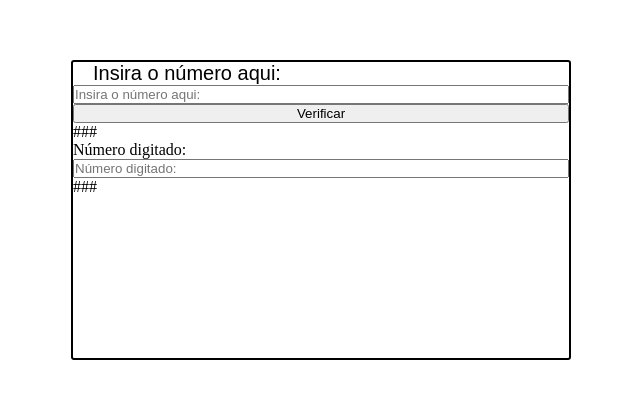
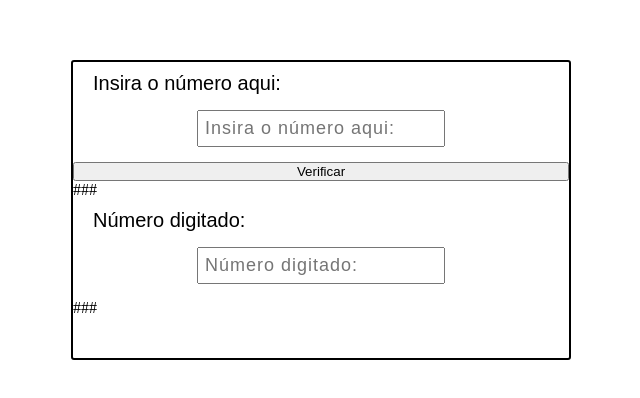
Before and after one commit to WellinghtonOliveira/ProjetoCertificacao, a plain HTML site: page index.html in a window 1280 px wide. Shown: the part 190-588 px from the top of the page, without its empty margins (319-959 px from the left). Drawn offline with Linux system fonts and the light colour scheme.

Commit message:
Update
estilos

```diff
--- a/CSS/styles.css
+++ b/CSS/styles.css
@@ -29,9 +29,19 @@ body {
     flex-direction: column;
 }
 
-.label-entrada {
+.label-entrada, .label-saida {
     font-size: 20px;
     font-weight: 400;
     font-family: Arial, Helvetica, sans-serif;
     margin-left: 20px;
+    margin-top: 10px;
 }
+
+input {
+    max-width: 300px;
+    height: auto;
+    padding: 6px;
+    font-size: 18px;
+    letter-spacing: 1px;
+    margin: 15px auto;
+}
--- a/index.html
+++ b/index.html
@@ -16,7 +16,7 @@
             <p class="resposta">###</p>
         </div>
         <div class="display-saida">
-            <label for="resposta-do-numero">Número digitado:</label>
+            <label class="label-saida" for="resposta-do-numero">Número digitado:</label>
             <input id="resposta-do-numero" placeholder="Número digitado:" type="text">
             <p class="resposta">###</p>
         </div>
```
